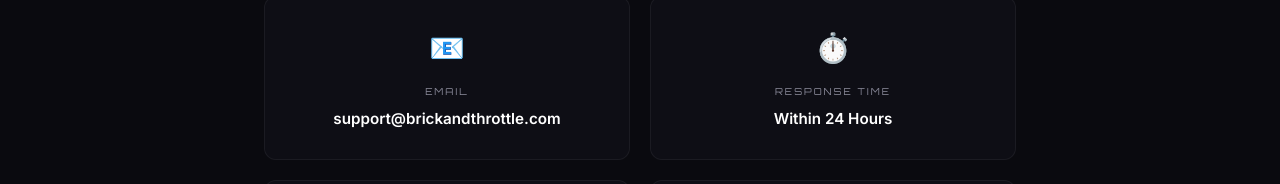
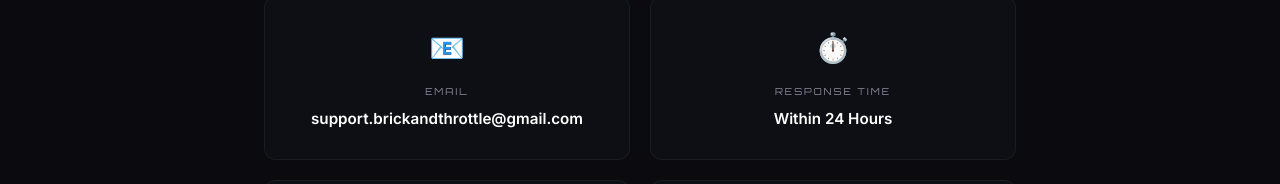
Before and after one commit to Njanaa/brick-and-throttle, a Next.js app: page /contact in a window 1280 px wide. Shown: the part 299-483 px from the top of the page. Built offline with nearby package versions, Linux system fonts and the light colour scheme.

Commit message:
Update contact page link and email address

```diff
--- a/src/app/contact/page.tsx
+++ b/src/app/contact/page.tsx
@@ -29,7 +29,7 @@
           <div className={styles.contactCard}>
             <div className={styles.contactIcon}>📧</div>
             <p className={styles.contactLabel}>EMAIL</p>
-            <p className={styles.contactValue}>support@brickandthrottle.com</p>
+            <p className={styles.contactValue}>support.brickandthrottle@gmail.com</p>
           </div>
           <div className={styles.contactCard}>
             <div className={styles.contactIcon}>⏱️</div>
--- a/src/components/Header.tsx
+++ b/src/components/Header.tsx
@@ -32,7 +32,7 @@
           <Link href="/about" className={styles.navLink}>
             About
           </Link>
-          <Link href="/#contact" className={styles.navLink}>
+          <Link href="/contact" className={styles.navLink}>
             Contact
           </Link>
         </nav>
```
Also changed, not shown: 1 other file (tests, documents, lock files or other folders).
